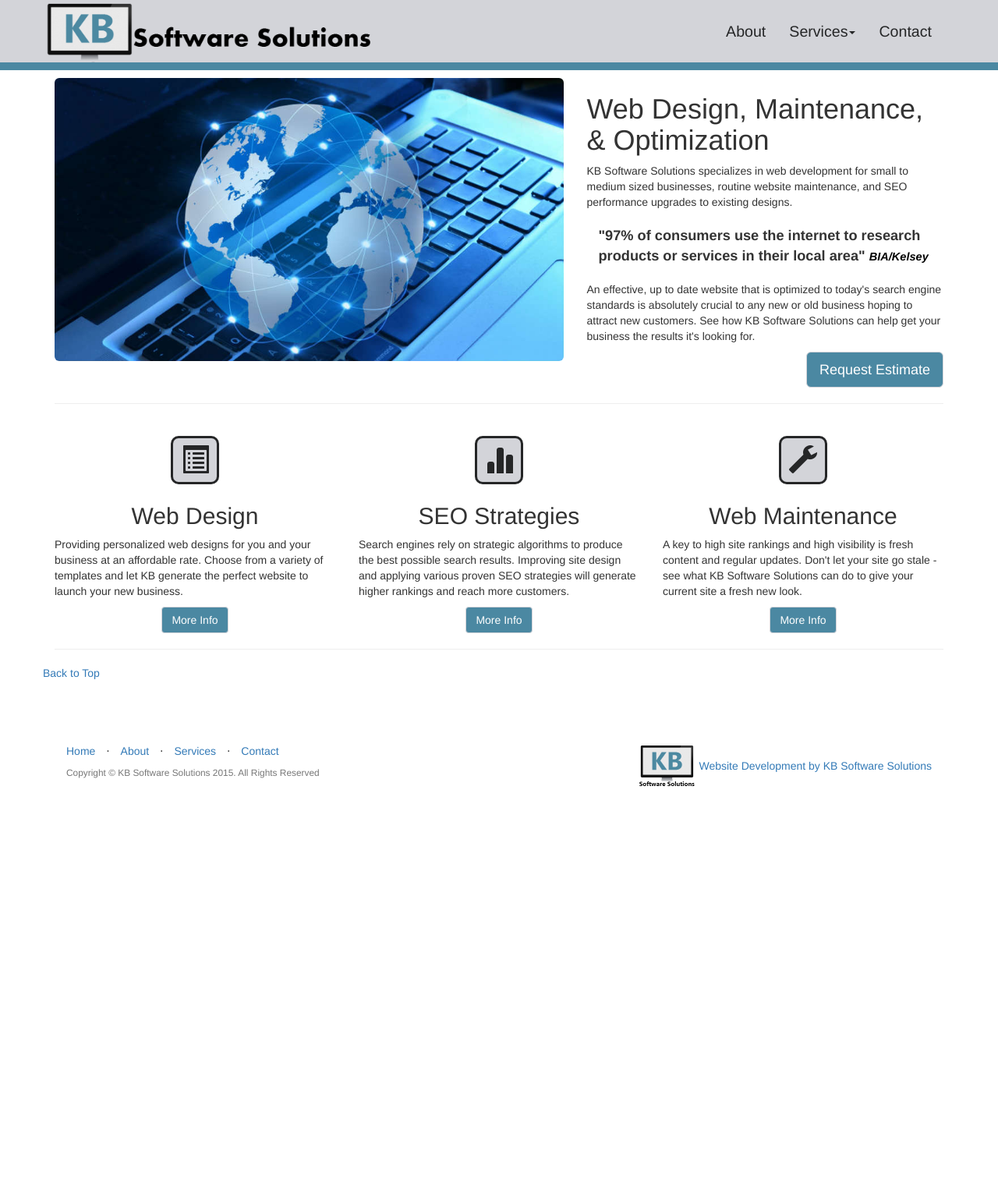
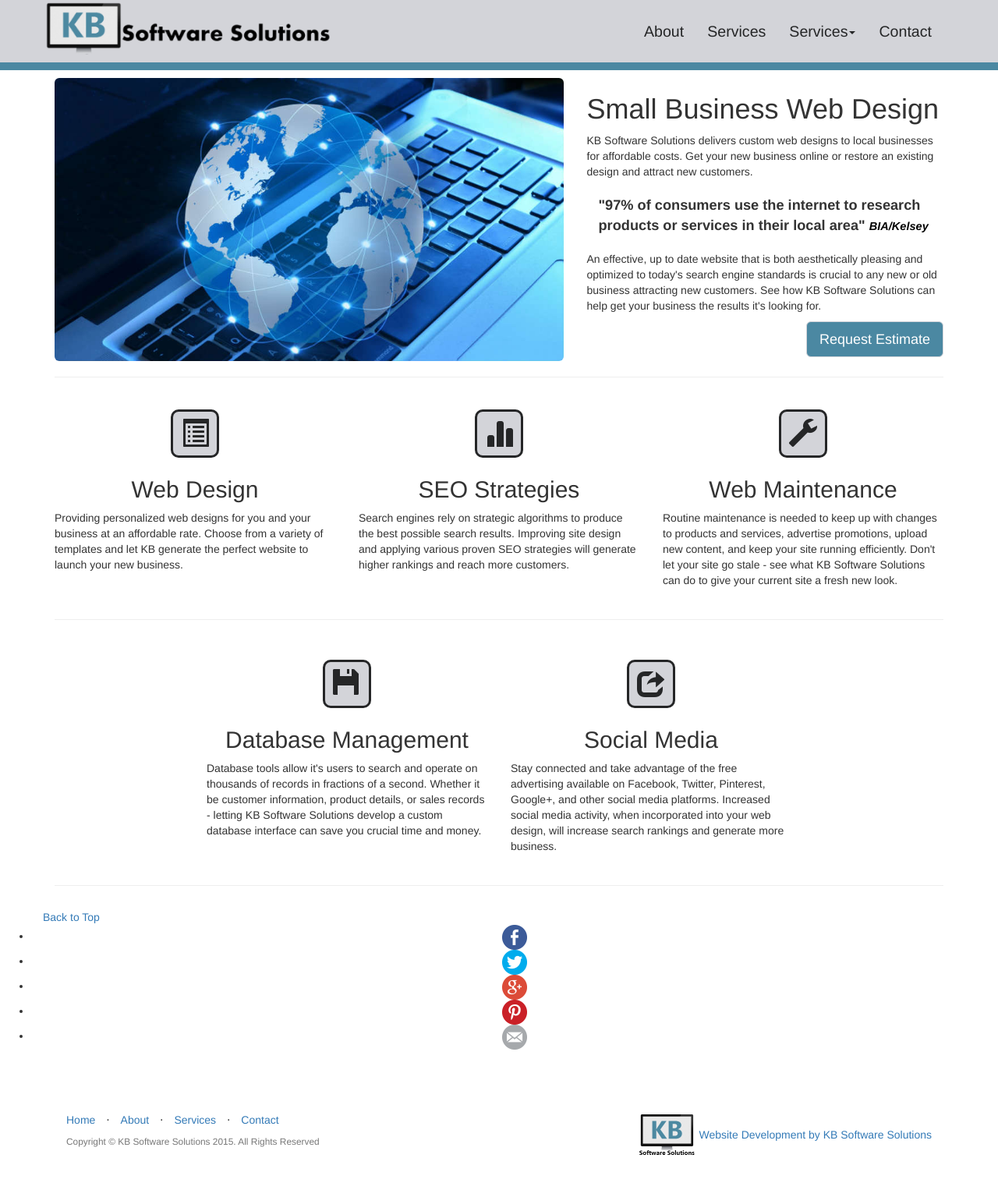
Before and after one commit to johnsonj561/KB-Software-Solutions, a PHP site: page / in a window 1280 px wide. Shown: the whole page at 78% size. Before the commit the page ends 1008 px from the top, so only its background shows below. Run offline with PHP 8.4, Linux system fonts and the light colour scheme.

Commit message:
Content Updated

```diff
--- a/index.php
+++ b/index.php
@@ -4,8 +4,11 @@
     <meta charset="utf-8">
     <meta http-equiv="X-UA-Compatible" content="IE=edge">
     <meta name="viewport" content="width=device-width, initial-scale=1">
-    <meta name="description" content="">
-    <meta name="author" content="">
+    <meta name="description" content="KB Software Solutions - Providing small to medium
+                                      sized businesses with affordable web designs and maintenance.">
+    <meta name="author" content="KB Software Solutions">
+    <meta name="ROBOTS" content="INDEX, FOLLOW">
+    <link rel="icon" type="image/x-icon" href="img/kb-favicon.png" />
     <title>KB Software Solutions | West Palm Beach</title>
     <link href="css/bootstrap.min.css" rel="stylesheet">
     <link href="css/small-business.css" rel="stylesheet">
@@ -22,23 +25,30 @@
             <span class="icon-bar"></span>
           </button>
           <a class="navbar-brand kb-logo" href="#">
-            <img src="img/kb-logo-wide-400x80.png" alt="KB Software Solutions Logo">
+            <img src="img/kb-logo-wide-380x70.png" alt="KB Software Solutions Logo">
           </a>
-          <a class="navbar-brand topnav kb-text" href="index.html">KB Software Solutions</a>
+          <a class="navbar-brand topnav kb-text" href="index.php">KB Software Solutions</a>
         </div>
         <div class="collapse navbar-collapse" id="bs-example-navbar-collapse-1">
           <ul class="nav navbar-nav">
             <li>
               <a href="view/about.php">About</a>
             </li>
+            <li class="mobile-only">
+              <a href="view/services.php">Services</a>
+            </li>
             <li class="dropdown">
               <a class="dropdown-toggle" data-toggle="dropdown" href="view/services.php">Services<span class="caret"></span></a>
               <ul class="dropdown-menu" role ="menu">
-                <li><a href="view/services.php#design">Design</a></li>
+                <li><a href="view/services.php">Design</a></li>
                 <hr class="drop-down-border">
                 <li><a href="view/services.php#maintenance">Maintenance</a></li>
                 <hr class="drop-down-border">
                 <li><a href="view/services.php#seo">SEO</a></li>
+                <hr class="drop-down-border">
+                <li><a href="view/services.php#database-management">Database Tools</a></li>
+                <hr class="drop-down-border">
+                <li><a href="view/services.php#social-media">Social Media</a></li>
               </ul>
             </li>
             <li>
@@ -51,48 +61,86 @@
     <div class="container" name="top">
       <div class="row">
         <div class="col-md-7">
-          <img class="img-responsive img-rounded" src="img/internet-logo-design.jpg" alt="Web development and design">
+          <img class="img-responsive img-rounded wrap-image" src="img/internet-logo-design.jpg" alt="Web development and design">
         </div>
         <div class="col-md-5">
-          <h1>Web Design, Maintenance, &amp; Optimization</h1>
-          <p>KB Software Solutions specializes in web development for small to medium sized businesses,
-            routine website maintenance, and SEO performance upgrades to existing designs.</p>
-          <p class="quote">"97% of consumers use the internet to research products or services in their local area"
+          <h1>Small Business Web Design</h1>
+          <p>KB Software Solutions delivers custom web designs to local businesses for affordable
+            costs. Get your new business online or restore an existing design and attract new customers.</p>
+          <p class="quote">"97% of consumers use the internet to research products or services in their
+            local area"
             <a href="http://www.biakelsey.com/" class="cite-source">BIA/Kelsey</a></p>
-          An effective, up to date website that is optimized to today's search engine
-          standards is absolutely crucial to any new or old business hoping to attract
-          new customers. See how KB Software Solutions can help get your business the results it's looking for.</p>
+          <p>An effective, up to date website that is both aesthetically pleasing and optimized to today's
+            search engine standards is crucial to any new or old business attracting
+            new customers. See how KB Software Solutions can help get your business the results it's
+            looking for.</p>
           <a class="btn btn-primary btn-lg pull-right" href="view/contact.php">Request Estimate</a>
         </div>
       </div>
       <hr>
       <div class="row">
         <div class="col-md-4">
-        <h1 class="text-center"><span class="glyphicon glyphicon-list-alt glyph-box"></span></h1>
+          <a href="view/services.php"><h1 class="text-center">
+            <span class="glyphicon glyphicon-list-alt glyph-box"></span></h1></a>
           <h2 class="text-center">Web Design</h2>
           <p>Providing personalized web designs for you and your business at an affordable rate. Choose from
             a variety of templates and let KB generate the perfect website to launch your new business.</p>
-        <div class="text-center"><a class="btn btn-default text-center" href="#">More Info</a></div>
+          <!--      <div class="text-center"><a class="btn btn-default text-center" href="#">More Info</a></div> -->
         </div>
         <div class="col-md-4">
-        <h1 class="text-center"><span class="glyphicon glyphicon-stats glyph-box"></span></h1>
+          <a href="view/services.php#seo"><h1 class="text-center">
+            <span class="glyphicon glyphicon-stats glyph-box"></span></h1></a>
           <h2 class="text-center">SEO Strategies</h2>
           <p>Search engines rely on strategic algorithms to produce the best possible search results.
             Improving site design and applying various proven SEO strategies will generate higher rankings and reach more
             customers.</p>
-        <div class="text-center"><a class="btn btn-default text-center" href="#">More Info</a></div>
+          <!--   <div class="text-center"><a class="btn btn-default text-center" href="#">More Info</a></div> -->
         </div>
         <div class="col-md-4">
-        <h1 class="text-center"><span class="glyphicon glyphicon-wrench glyph-box"></span></h1>
+          <a href="view/services.php#maintenance"><h1 class="text-center">
+            <span class="glyphicon glyphicon-wrench glyph-box"></span></h1></a>
           <h2 class="text-center">Web Maintenance</h2>
-        <p>A key to high site rankings and high visibility is fresh content and regular updates. Don't let
+          <p>Routine maintenance is needed to keep up with changes to products and services, advertise promotions, upload new
+            content, and keep your site running efficiently. Don't let
             your site go stale - see what KB Software Solutions can do to give your current site a fresh new look.</p>
-        <div class="text-center"><a class="btn btn-default" href="#">More Info</a></div>
+          <!--  <div class="text-center"><a class="btn btn-default" href="#">More Info</a></div> -->
         </div>
       </div>
-    <hr>
+      <hr class="paragraph-divider">
+      <div class="row">
+        <div class="col-md-2"></div>
+        <div class="col-md-4">
+          <a href="view/services.php#database-management"><h1 class="text-center">
+            <span class="glyphicon glyphicon-floppy-disk glyph-box"></span></h1></a>
+          <h2 class="text-center">Database Management</h2>
+          <p>Database tools allow it's users to search and operate on thousands of records in fractions of a second.
+            Whether it be customer information, product details, or sales records - letting KB Software Solutions develop a custom
+            database interface can save you crucial time and money.</p>
+          <!--      <div class="text-center"><a class="btn btn-default text-center" href="#">More Info</a></div> -->
+        </div>
+        <div class="col-md-4 pull-left">
+          <a href="view/services.php#social-media"><h1 class="text-center">
+            <span class="glyphicon glyphicon-share glyph-box"></span></h1></a>
+          <h2 class="text-center">Social Media</h2>
+          <p>Stay connected and take advantage of the free advertising available on Facebook, Twitter, Pinterest, Google+, and
+            other social media platforms. Increased social media activity, when incorporated into your web design, will increase
+            search rankings and generate more business.</p>
+          <!--   <div class="text-center"><a class="btn btn-default text-center" href="#">More Info</a></div> -->
+        </div>
+        <div class="col-md-2"></div>
+      </div>
+      <hr class="paragraph-divider">
       <div class="row"><a href="#top">Back to Top</a><br></div>
     </div>
+    <row class="text-center social-media mobile-only">
+      <ul class="share-buttons">
+        <li><a href="https://www.facebook.com/sharer/sharer.php?u=http%3A%2F%2Fwww.kbsoftwaresolutions.com&t=" title="Share on Facebook" target="_blank" onclick="window.open('https://www.facebook.com/sharer/sharer.php?u=' + encodeURIComponent(document.URL) + '&t=' + encodeURIComponent(document.URL)); return false;"><img src="img/Facebook.png"></a></li>
+        <li><a href="https://twitter.com/intent/tweet?source=http%3A%2F%2Fwww.kbsoftwaresolutions.com&text=:%20http%3A%2F%2Fwww.kbsoftwaresolutions.com" target="_blank" title="Tweet" onclick="window.open('https://twitter.com/intent/tweet?text=' + encodeURIComponent(document.title) + ':%20'  + encodeURIComponent(document.URL)); return false;"><img src="img/Twitter.png"></a></li>
+        <li><a href="https://plus.google.com/share?url=http%3A%2F%2Fwww.kbsoftwaresolutions.com" target="_blank" title="Share on Google+" onclick="window.open('https://plus.google.com/share?url=' + encodeURIComponent(document.URL)); return false;"><img src="img/Google+.png"></a></li>
+        <li><a href="http://pinterest.com/pin/create/button/?url=http%3A%2F%2Fwww.kbsoftwaresolutions.com&description=" target="_blank" title="Pin it" onclick="window.open('http://pinterest.com/pin/create/button/?url=' + encodeURIComponent(document.URL) + '&description=' +  encodeURIComponent(document.title)); return false;"><img src="img/Pinterest.png"></a></li>
+        <li><a href="mailto:?subject=&body=:%20http%3A%2F%2Fwww.kbsoftwaresolutions.com" target="_blank" title="Email" onclick="window.open('mailto:?subject=' + encodeURIComponent(document.title) + '&body=' +  encodeURIComponent(document.URL)); return false;"><img src="img/Email.png"></a></li>
+      </ul>
+    </row>
     <footer>
       <div class="container">
         <div class="row">
@@ -132,5 +180,7 @@
     <script src="js/jquery.js"></script>
     <!-- Bootstrap Core JavaScript -->
     <script src="js/bootstrap.min.js"></script>
+    <script src="js/slide-toggle-nav.js"></script>
+    <script type="text/javascript" src="//s7.addthis.com/js/300/addthis_widget.js#pubid=ra-55aed0f95bca4219" async="async"></script>
   </body>
 </html>
--- a/template/footer.html
+++ b/template/footer.html
@@ -3,6 +3,7 @@
   <div class="container">
     <div class="row">
       <div class="col-lg-12">
+        <link rel="import" href="social-media.html">
         <div class="col-lg-6">
           <ul class="list-inline">
             <li>
@@ -39,3 +40,4 @@
 
 <!-- Bootstrap Core JavaScript -->
 <script src="../js/bootstrap.min.js"></script>
+<script src="../js/slide-toggle-nav.js"></script>
```
Also changed, not shown: template/navbar.html (+9 -2 lines), template/social-media.html (added, +10 -0 lines). Lines whose indentation alone changed are shown as unchanged.
